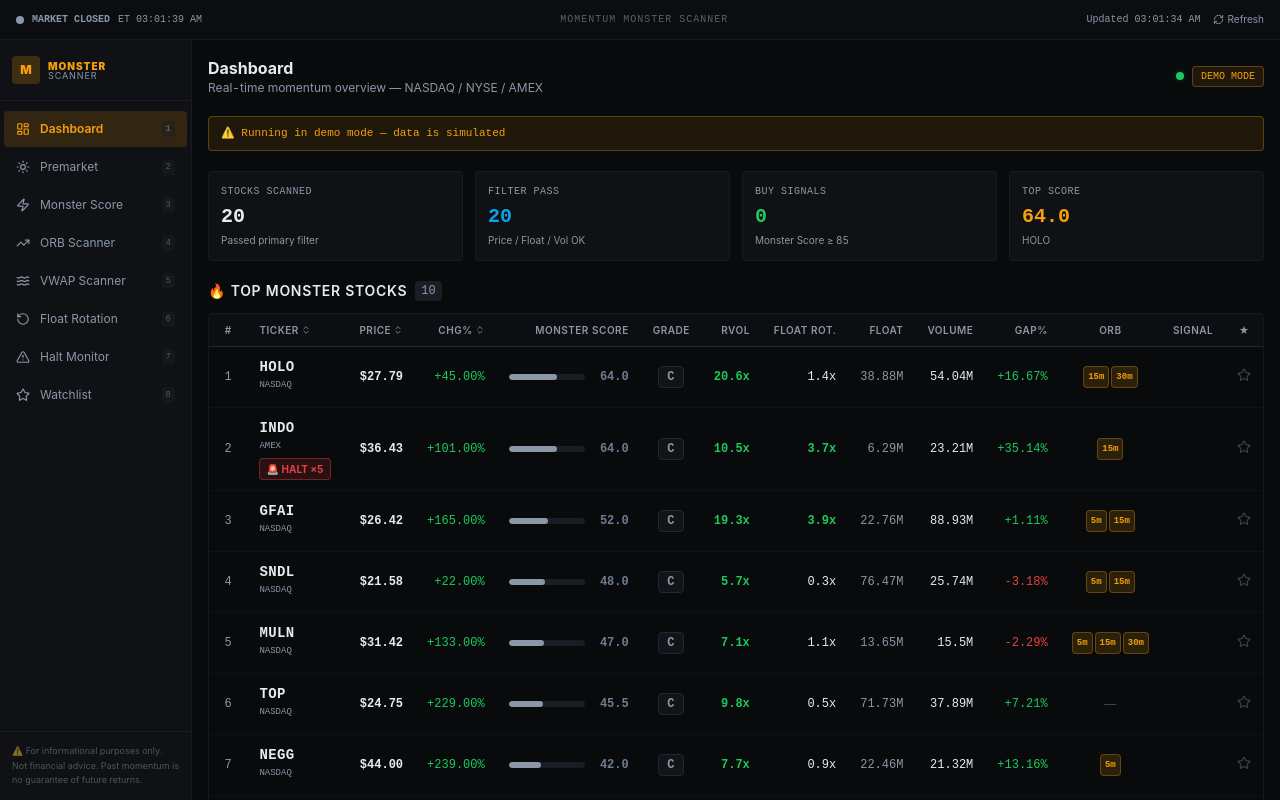
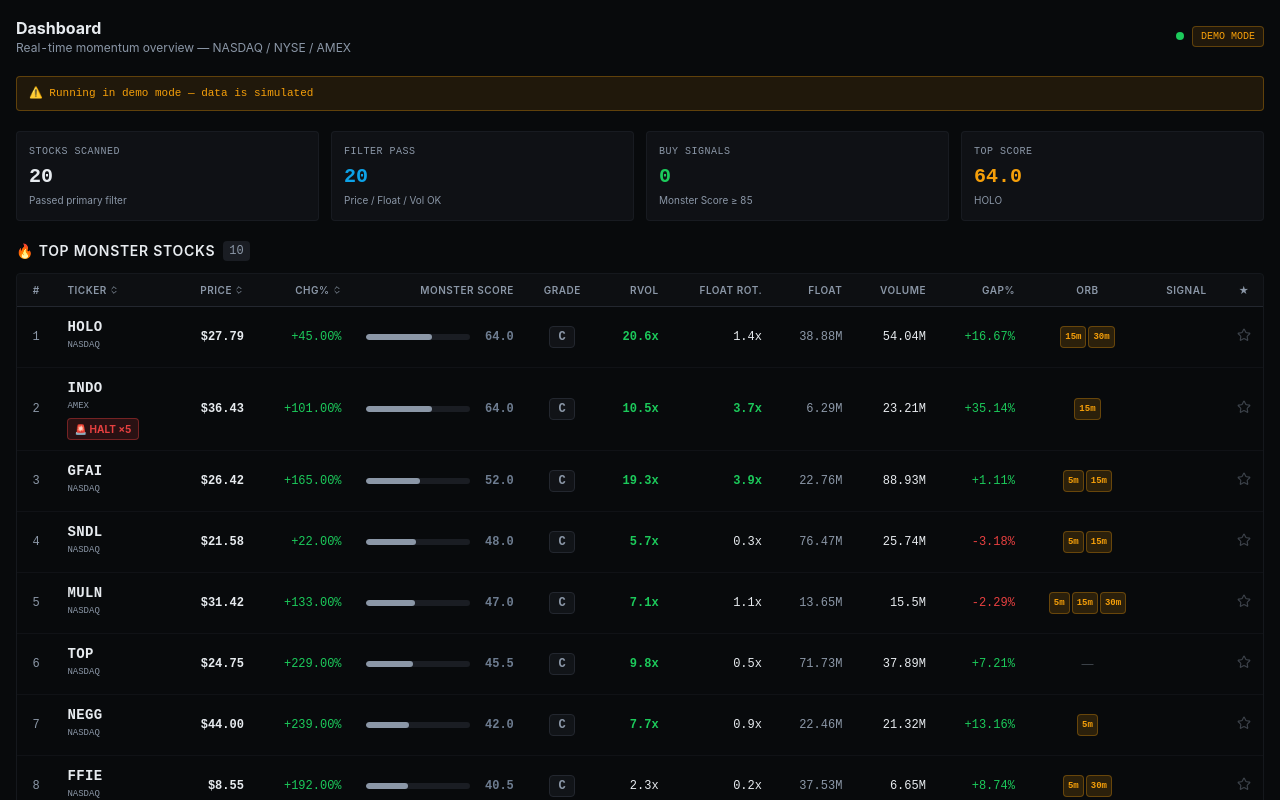
Before and after one commit to pororobal/protrading, a Next.js app: page /dashboard in a window 1280 px wide. Shown: the top 800 px of the page. Built offline with nearby package versions, Linux system fonts and the light colour scheme.

Commit message:
Update layout.tsx

```diff
--- a/app/layout.tsx
+++ b/app/layout.tsx
@@ -1,31 +1,26 @@
 import type { Metadata, Viewport } from 'next';
 import './globals.css';
-import { Sidebar } from '@/components/layout/Sidebar';
-import { TopBar } from '@/components/layout/TopBar';
 
 export const metadata: Metadata = {
   title: 'Momentum Monster Scanner',
-  description: 'Real-time US low-float momentum scanner. Track RVOL, Float Rotation, Monster Score, ORB, VWAP for NASDAQ/NYSE/AMEX.',
-  keywords: ['stock scanner', 'momentum', 'low float', 'RVOL', 'day trading', 'VWAP', 'ORB'],
+  description: '실시간 모멘텀 스캐너',
 };
 
 export const viewport: Viewport = {
-  themeColor: '#0a0b0d',
-  colorScheme: 'dark',
+  width: 'device-width',
+  initialScale: 1,
+  maximumScale: 1,
+  userScalable: false,
 };
 
-export default function RootLayout({ children }: { children: React.ReactNode }) {
+export default function RootLayout({
+  children,
+}: {
+  children: React.ReactNode;
+}) {
   return (
-    <html lang="en" className="dark">
-      <body className="bg-background text-foreground antialiased h-screen overflow-hidden flex flex-col">
-        <TopBar />
-        <div className="flex flex-1 overflow-hidden">
-          <Sidebar />
-          <main className="flex-1 overflow-y-auto scrollbar-thin">
-            {children}
-          </main>
-        </div>
-      </body>
+    <html lang="ko">
+      <body>{children}</body>
     </html>
   );
 }
```
